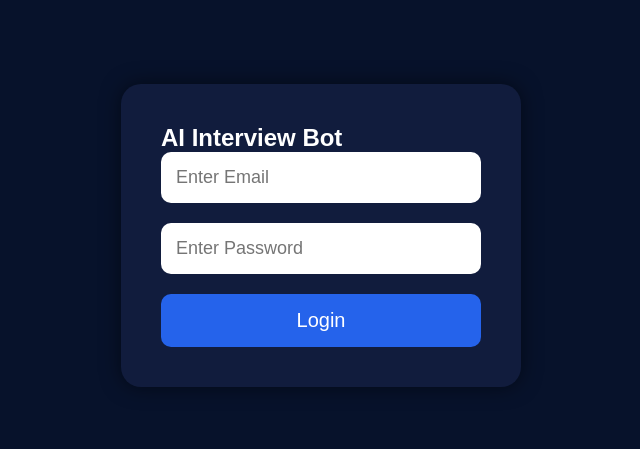
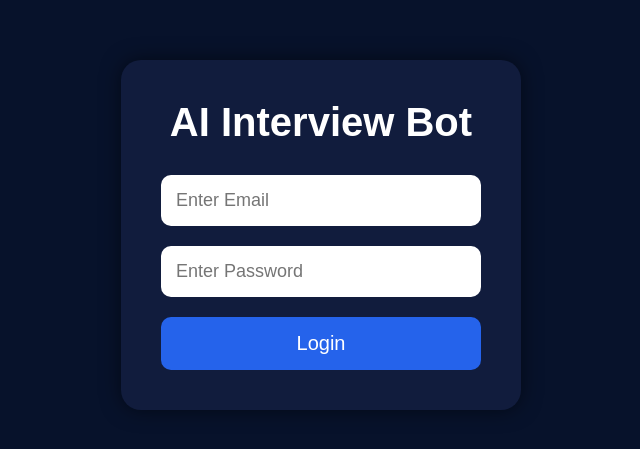
Before and after one commit to AshwiniJadhav202/AI_Interview_Bot, a React (Vite) app in the folder frontend/: page / in a window 1280 px wide. Shown: the part 165-614 px from the top of the page, without its empty margins (319-959 px from the left). Built offline with nearby package versions, Linux system fonts and the light colour scheme.

Commit message:
Updated Login page

```diff
--- a/frontend/src/pages/Login.jsx
+++ b/frontend/src/pages/Login.jsx
@@ -37,9 +37,9 @@ function Login() {
 
       <div className="login-box">
 
-        <h2 className="login-title">
+        <h1 className="login-title">
           AI Interview Bot
-        </h2>
+        </h1>
 
         <input
           type="email"
```
